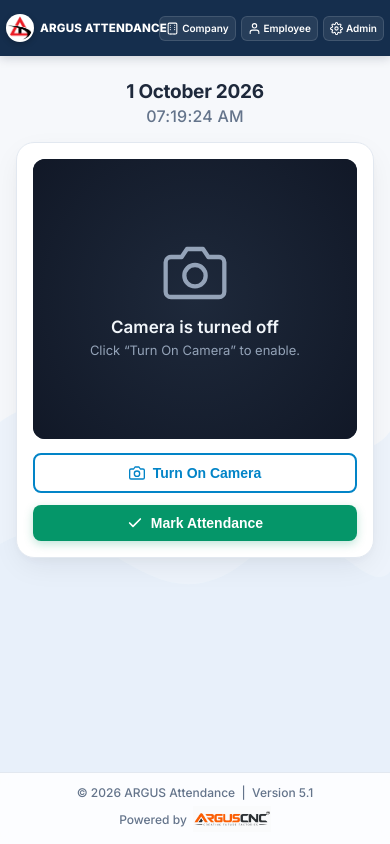
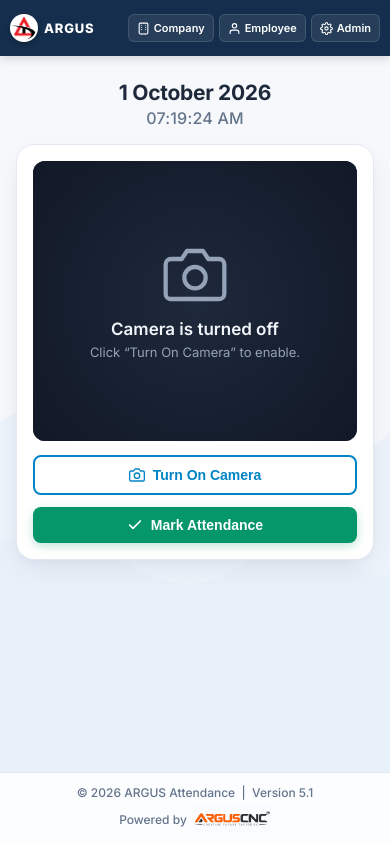
Before and after one commit to productionargus-wq/Simple-AI-Attendance, a Flask app: page / in a window 390 px wide. Run offline with Flask 3, Linux system fonts and the light colour scheme; some libraries are stand-ins or nearby versions.

Commit message:
Fix navbar company button collision and overlap on mobile responsive view

```diff
--- a/templates/attendance.html
+++ b/templates/attendance.html
@@ -65,6 +65,8 @@
       align-items: center;
       gap: 12px;
       text-decoration: none;
+      flex-shrink: 0;
+      min-width: 0;
     }
 
     .nav-logo-badge {
@@ -93,12 +95,16 @@
       color: #ffffff;
       letter-spacing: 0.8px;
       text-transform: uppercase;
+      white-space: nowrap;
+      overflow: hidden;
+      text-overflow: ellipsis;
     }
 
     .nav-links {
       display: flex;
       align-items: center;
       gap: 12px;
+      flex-shrink: 0;
     }
 
     .nav-btn {
@@ -115,6 +121,7 @@
       border: 1px solid rgba(255, 255, 255, 0.12);
       transition: all 0.2s ease;
       white-space: nowrap;
+      flex-shrink: 0;
     }
 
     .nav-btn:hover {
@@ -528,6 +535,23 @@
     }
 
     /* Responsive adjustments */
+    @media (max-width: 768px) {
+      .navbar {
+        padding: 0 16px;
+      }
+      .nav-label-desktop {
+        display: none !important;
+      }
+      .nav-label-mobile {
+        display: inline !important;
+      }
+      .nav-btn {
+        padding: 6px 10px;
+        font-size: 12px;
+        gap: 5px;
+      }
+    }
+
     @media (max-width: 640px) {
       .navbar {
         padding: 0 10px;
@@ -542,6 +566,7 @@
       .nav-brand {
         gap: 6px;
         min-width: 0;
+        flex-shrink: 0;
       }
       .nav-logo-badge {
         width: 28px;
@@ -554,11 +579,15 @@
         font-size: 13px;
         white-space: nowrap;
       }
+      .nav-title-attendance {
+        display: none !important;
+      }
       .nav-links {
         width: auto;
         justify-content: flex-end;
         gap: 5px;
         flex-wrap: nowrap;
+        flex-shrink: 0;
       }
       .nav-label-desktop {
         display: none !important;
@@ -571,6 +600,7 @@
         font-size: 11px;
         gap: 4px;
         white-space: nowrap;
+        flex-shrink: 0;
       }
       .nav-btn svg {
         width: 13px;
@@ -594,18 +624,36 @@
       }
     }
 
-    @media (max-width: 420px) {
+    @media (max-width: 380px) {
+      .navbar {
+        padding: 0 6px;
+        gap: 4px;
+      }
+      .nav-brand {
+        gap: 4px;
+      }
+      .nav-logo-badge {
+        width: 26px;
+        height: 26px;
+      }
+      .nav-logo-badge img {
+        width: 16px;
+      }
       .nav-title {
         font-size: 11.5px;
         letter-spacing: 0.2px;
+      }
+      .nav-links {
+        gap: 4px;
       }
       .nav-btn {
         padding: 5px 6px;
         font-size: 10px;
         gap: 3px;
       }
-      .navbar {
-        padding: 0 6px;
+      .nav-btn svg {
+        width: 12px;
+        height: 12px;
       }
       .header-date {
         font-size: 19px;
@@ -629,7 +677,7 @@
       <div class="nav-logo-badge">
         <img src="{{ url_for('static', filename='images/argus_triangle_logo.png') }}" alt="Argus" style="width: 24px; height: 24px; object-fit: contain;">
       </div>
-      <div class="nav-title">ARGUS ATTENDANCE</div>
+      <div class="nav-title"><span>ARGUS</span><span class="nav-title-attendance"> ATTENDANCE</span></div>
     </a>
 
     <!-- Right Navigation (Direct Links - NO Dropdown carets) -->
```
